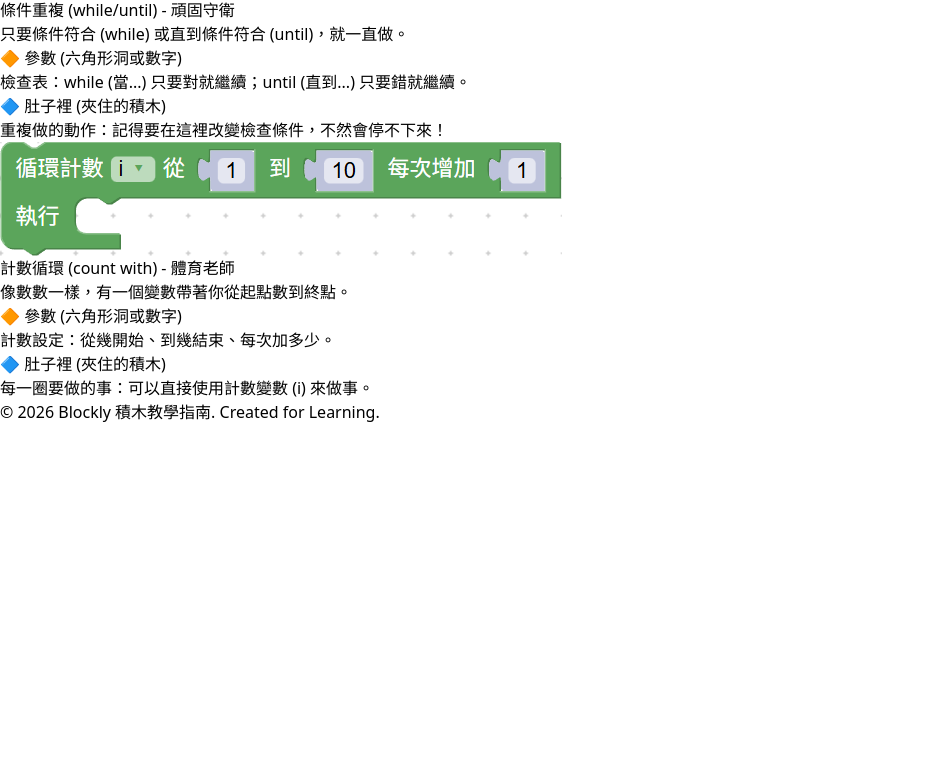
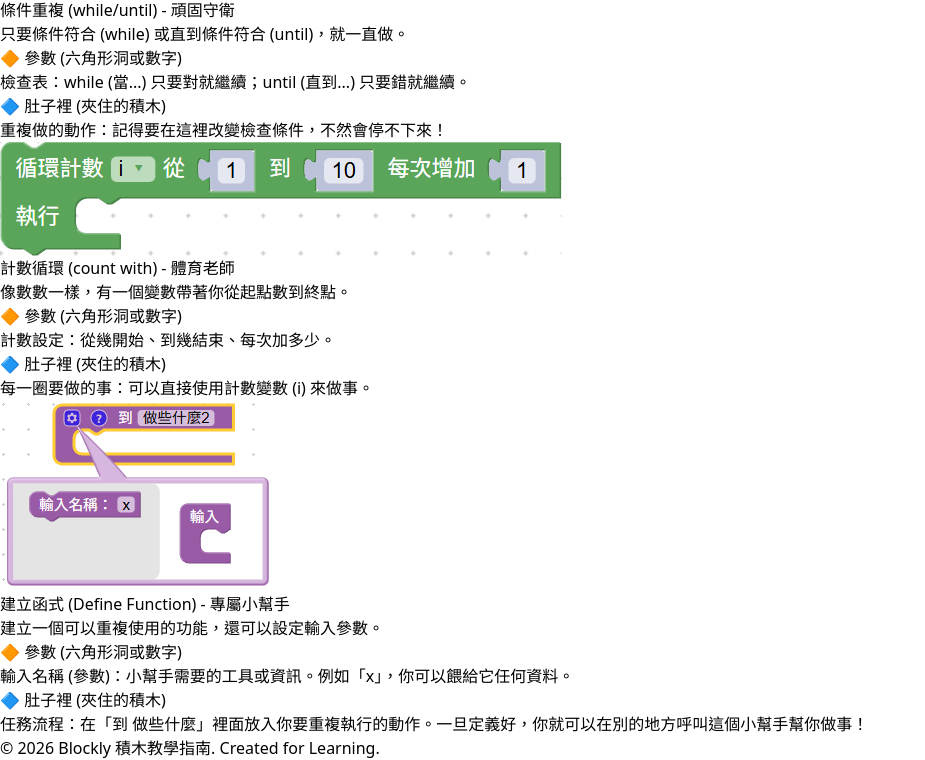
Before and after one commit to fujay-ko/blockly-guide, a React (Vite) app: page / in a window 1280 px wide. Shown: the part 8599-9359 px from the top of the page, without its empty margins (0-925 px from the left). Before the commit the page ends 9023 px from the top, so only its background shows below. Built offline with nearby package versions, Linux system fonts and the light colour scheme.

Commit message:
docs: add detailed explanation for Function block in Advanced Section

```diff
--- a/src/data/blocks.js
+++ b/src/data/blocks.js
@@ -246,7 +246,12 @@ export const categories = [
       {
         name: "建立函式 (Define Function)",
         image: "函式-建立函式.png",
-        desc: "建立一個可以重複使用的功能，還可以設定輸入參數。"
+        desc: "建立一個可以重複使用的功能，還可以設定輸入參數。",
+        detailed: {
+          title: "建立函式 (Define Function) - 專屬小幫手",
+          param: "輸入名稱 (參數)：小幫手需要的工具或資訊。例如「x」，你可以餵給它任何資料。",
+          body: "任務流程：在「到 做些什麼」裡面放入你要重複執行的動作。一旦定義好，你就可以在別的地方呼叫這個小幫手幫你做事！"
+        }
       },
       {
         name: "帶有返回值的函式 (Return Function)",
```
